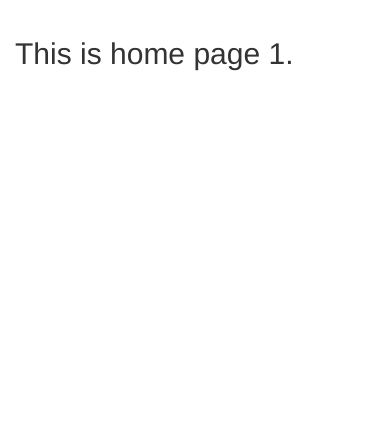
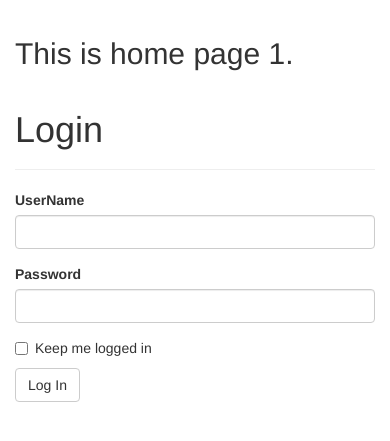
Before and after one commit to benjaminhuanghuang/rest_bank_project, a Flask app: page / in a window 390 px wide. Shown: the part 55-496 px from the top of the page. Run offline with Flask 2, Linux system fonts and the light colour scheme; parts of the project's set-up code (start-up, migrations or seed data) failed here and were passed over; some libraries are stand-ins or nearby versions.

Commit message:
move log in to home page

```diff
--- a/app/__init__.py
+++ b/app/__init__.py
@@ -11,7 +11,7 @@ moment = Moment()
 mongo = PyMongo()
 
 login_manager = LoginManager()
-login_manager.login_view = 'auth.login'
+login_manager.login_view = '/'
 
 def create_app(config_name):
     """
@@ -76,4 +76,7 @@ def create_app(config_name):
     from .statements import statements as statements_blueprint
     app.register_blueprint(statements_blueprint, url_prefix='/statements')
 
+    from .diagnostic import diagnostic as diagnostic_blueprint
+    app.register_blueprint(diagnostic_blueprint, url_prefix='/diagnostic')
+
     return app
--- a/app/auth/routes.py
+++ b/app/auth/routes.py
@@ -2,7 +2,7 @@ from flask import render_template, current_app, request, redirect, url_for, \
     flash, session
 from flask_login import login_user, logout_user, login_required
 from . import auth
-from .forms import LoginForm
+
 import bcrypt
 
 from app import mongo
@@ -25,7 +25,6 @@ def register():
         return "The username already exists!"
     return render_template('register.html')
 
-
 @auth.route('/login', methods=['GET', 'POST'])
 def login():
     if not current_app.config['DEBUG'] and not current_app.config['TESTING'] \
@@ -44,7 +43,6 @@ def login():
         else:
             flash('Invalid user name or password.', category='error')
     return render_template('auth/login.html', form=form)
-
 
 @auth.route('/login2', methods=['POST'])
 def login2():
--- /dev/null
+++ b/app/diagnostic/__init__.py
@@ -0,0 +1,5 @@
+from flask import Blueprint
+
+diagnostic = Blueprint('diagnostic', __name__)
+
+from . import routes
--- /dev/null
+++ b/app/home/forms.py
@@ -0,0 +1,10 @@
+from flask_wtf import Form
+from wtforms import StringField, PasswordField, BooleanField, SubmitField
+from wtforms.validators import DataRequired, Length
+
+
+class LoginForm(Form):
+    user_name = StringField('UserName', validators=[DataRequired(), Length(1, 64)])
+    password = PasswordField('Password', validators=[DataRequired()])
+    remember_me = BooleanField('Keep me logged in')
+    submit = SubmitField('Log In')
--- a/app/home/routes.py
+++ b/app/home/routes.py
@@ -1,8 +1,9 @@
 import os
-from flask import render_template, current_app, send_from_directory
-
+from flask import render_template, current_app, request, redirect, url_for, flash, session, send_from_directory
+from flask_login import login_user, logout_user, login_required
 from . import home
-from app import mongo
+from .forms import LoginForm
+from app.models.user import User
 
 
 @home.route('/static/favicon.ico')
@@ -11,9 +12,20 @@ def favicon():
                                mimetype='image/vnd.microsoft.icon')
 
 
-@home.route('/')
+@home.route('/', methods=['GET', 'POST'])
 def index():
-    return render_template('home/index.html')
+    form = LoginForm()
+    if form.validate_on_submit():
+        user = User.get_user_by_name(form.user_name.data)
+        if user and User.verify_password(user, form.password.data):
+            user_obj = User(user)
+            login_user(user_obj)
+
+            # flash("Logged in successfully", category='success')
+            return redirect(request.args.get('next') or url_for('statements.index'))
+        else:
+            flash('Invalid user name or password.', category='error')
+    return render_template('home/index.html', form=form)
 
 
 @home.route('/mongotest')
--- a/app/templates/base.html
+++ b/app/templates/base.html
@@ -33,6 +33,13 @@
                             </li>
                         {% endif %}
                     {% endif %}
+                    <li class="dropdown">
+                        <a href="#" class="dropdown-toggle" data-toggle="dropdown">Diagnostic<b class="caret"></b></a>
+                        <ul class="dropdown-menu">
+                            <li><a href="{{ url_for('diagnostic.index')}}">Diagnostic1</a></li>
+                            <li><a href="">Test Group 2</a></li>
+                        </ul>
+                    </li>
                 </ul>
                 <ul class="nav navbar-nav navbar-right">
                     {% if not current_user.is_authenticated %}
--- a/app/templates/home/index.html
+++ b/app/templates/home/index.html
@@ -1,5 +1,10 @@
 {% extends "base.html" %}
+{% import "bootstrap/wtf.html" as wtf %}
 
 {% block page_content %}
     <h2>This is home page 1.</h2>
+    <div class="page-header">
+        <h1>Login</h1>
+    </div>
+    {{ wtf.quick_form(form) }}
 {% endblock %}
--- a/manage.py
+++ b/manage.py
@@ -2,11 +2,10 @@ from app import create_app
 from app.models.user import User
 from flask_script import Manager, Server
 
-app = create_app('default')
+app = create_app('production')
 manager = Manager(app)
 server = Server(port=9527)
 manager.add_command("run", server)
-
 
 @manager.command
 def test():
```
Also changed, not shown: app/diagnostic/forms.py (added, +10 -0 lines), app/diagnostic/routes.py (added, +14 -0 lines), app/templates/diagnostic/index.html (added, +14 -0 lines).
